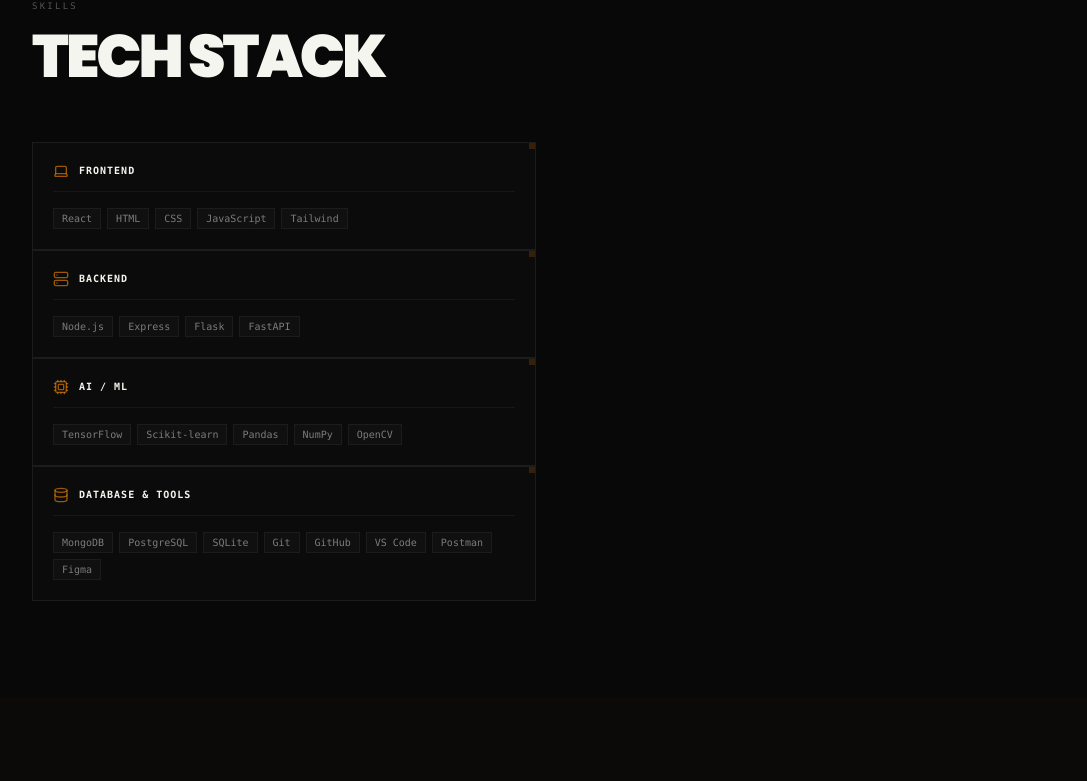
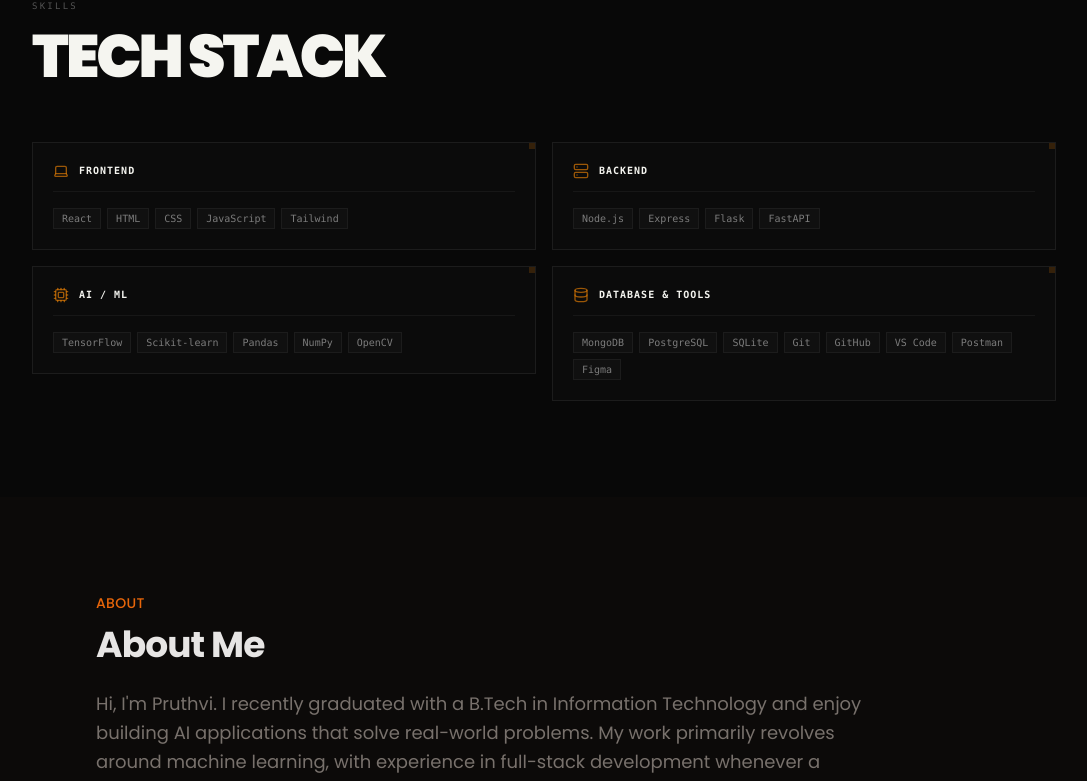
Before and after one commit to pruthvi189/portfolio, a Next.js app: page / in a window 1280 px wide. Shown: the part 1908-2689 px from the top of the page, without its empty margins (96-1183 px from the left). Built offline with nearby package versions, Linux system fonts and the light colour scheme.

Commit message:
fix: restore skills 2x2 grid layout and increase project spacing
- Move grid classes onto StaggerContainer so cards fill 2x2 grid
- Increase project card gap from gap-5 to gap-8

```diff
--- a/src/components/sections/projects.tsx
+++ b/src/components/sections/projects.tsx
@@ -152,7 +152,7 @@
           </p>
         </FadeIn>
 
-        <div className="flex flex-col gap-5">
+        <div className="flex flex-col gap-8">
           <StaggerContainer staggerDelay={0.1}>
             {projects.map((project, index) => (
               <ProjectCard key={project.slug} project={project} index={index} />
--- a/src/components/sections/skills.tsx
+++ b/src/components/sections/skills.tsx
@@ -106,13 +106,11 @@
           </h2>
         </FadeIn>
 
-        <div className="grid grid-cols-1 gap-4 sm:grid-cols-2">
-          <StaggerContainer staggerDelay={0.08}>
-            {skillCards.map((card) => (
-              <SkillCard key={card.title} card={card} />
-            ))}
-          </StaggerContainer>
-        </div>
+        <StaggerContainer className="grid grid-cols-1 gap-4 sm:grid-cols-2" staggerDelay={0.08}>
+          {skillCards.map((card) => (
+            <SkillCard key={card.title} card={card} />
+          ))}
+        </StaggerContainer>
       </div>
     </section>
   );
```
